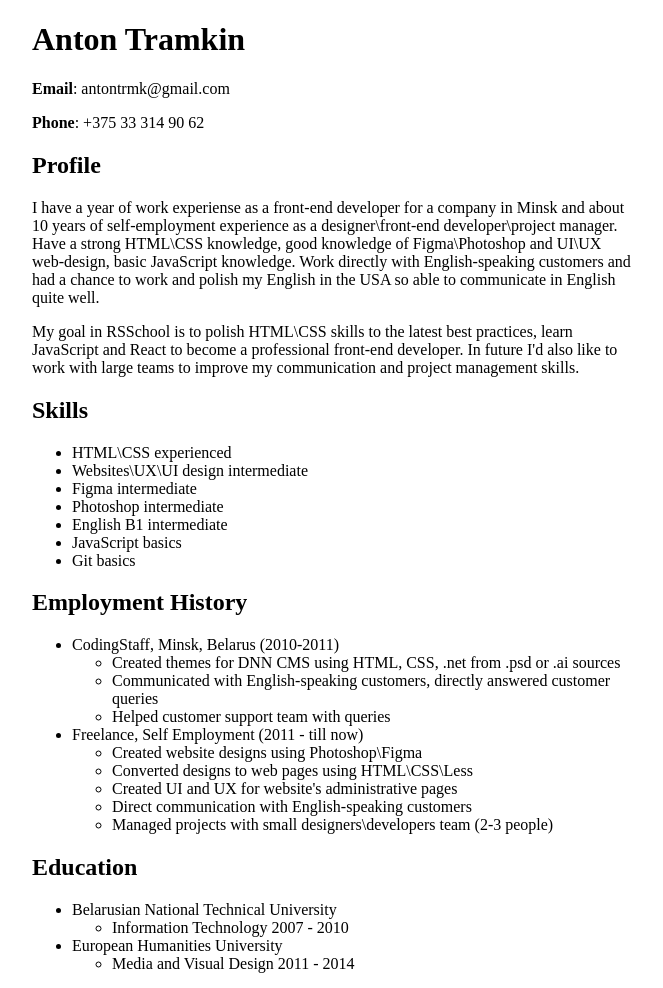
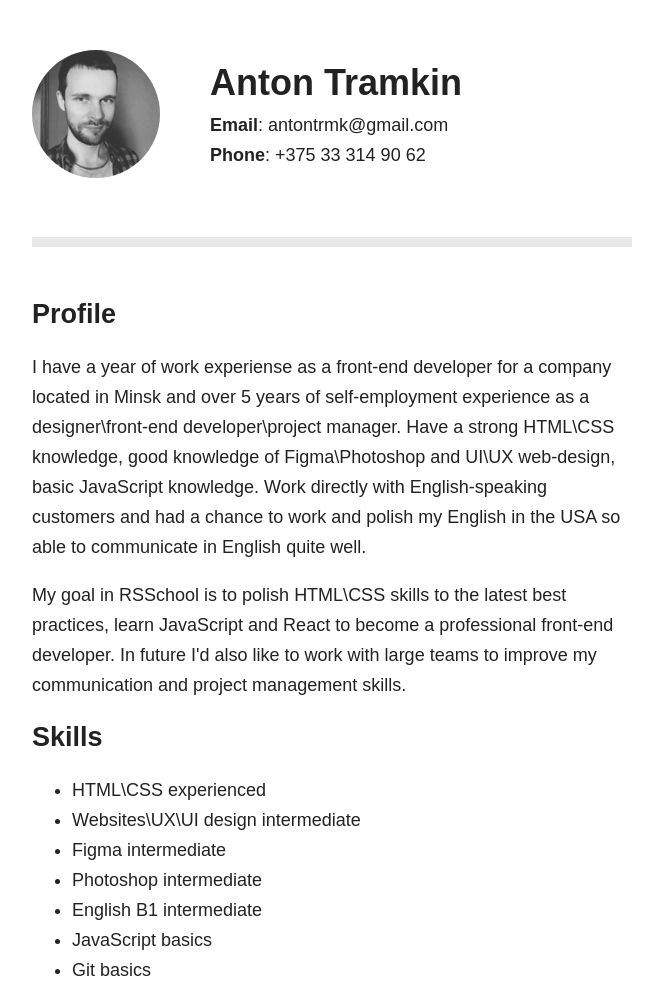
Before and after one commit to antontrmk/rsschool-cv, a plain HTML site: page index.html in a window 1280 px wide. Shown: the top 988 px of the page, without its empty margins (308-971 px from the left). Drawn offline with nearby package versions, Linux system fonts and the light colour scheme.

Commit message:
feat: add profile pic

```diff
--- a/index.html
+++ b/index.html
@@ -5,19 +5,28 @@
   <meta http-equiv="X-UA-Compatible" content="IE=edge">
   <meta name="viewport" content="width=device-width, initial-scale=1.0">
   <title>Anton Tramkin</title>
+  <link rel="stylesheet" href="https://cdnjs.cloudflare.com/ajax/libs/normalize/8.0.1/normalize.min.css" integrity="sha512-NhSC1YmyruXifcj/KFRWoC561YpHpc5Jtzgvbuzx5VozKpWvQ+4nXhPdFgmx8xqexRcpAglTj9sIBWINXa8x5w==" crossorigin="anonymous" />
   <link rel="stylesheet" href="style.css">
 </head>
 <body>
   <header class="wrapper">
-    <h1>Anton Tramkin</h1>
-    <p><strong>Email</strong>: antontrmk@gmail.com</p>
-    <p><strong>Phone</strong>: +375 33 314 90 62</p>
+    <div class="profile">
+      <div class="profile-pic">
+        <img src="./img/profile.png" alt="Profile picture" width="128" height="128">
+      </div>
+
+      <div class="profile-info">
+        <h1>Anton Tramkin</h1>
+        <p><strong>Email</strong>: antontrmk@gmail.com</p>
+        <p><strong>Phone</strong>: +375 33 314 90 62</p>
+      </div>
+    </div>
   </header>
 
   <main class="wrapper">
     <section>
       <h2>Profile</h2>
-      <p>I have a year of work experiense as a front-end developer for a company in Minsk and about 10 years of self-employment experience as a designer\front-end developer\project manager. Have a strong HTML\CSS knowledge, good knowledge of Figma\Photoshop and UI\UX web-design, basic JavaScript knowledge. Work directly with English-speaking customers and had a chance to work and polish my English in the USA so able to communicate in English quite well.</p>
+      <p>I have a year of work experiense as a front-end developer for a company located in Minsk and over 5 years of self-employment experience as a designer\front-end developer\project manager. Have a strong HTML\CSS knowledge, good knowledge of Figma\Photoshop and UI\UX web-design, basic JavaScript knowledge. Work directly with English-speaking customers and had a chance to work and polish my English in the USA so able to communicate in English quite well.</p>
       <p>My goal in RSSchool is to polish HTML\CSS skills to the latest best practices, learn JavaScript and React to become a professional front-end developer. In future I'd also like to work with large teams to improve my communication and project management skills.</p>
     </section>
 
@@ -82,8 +91,7 @@
         Code example
       </h2>
       <p>Just dummy code example, to show sourse code markdown</p>
-      <pre>
-// Copy one obj to another in JS
+      <pre>// Copy one obj to another in JS
 
 const myObj = {
     "a": 1,
@@ -99,8 +107,7 @@ for (let key in myObj) {
 
 myObjCopy.a = 5;
 console.log(myObj);
-console.log(myObjCopy);
-      </pre>
+console.log(myObjCopy);</pre>
     </section>
   </main>
 </body>
--- a/style.css
+++ b/style.css
@@ -1,4 +1,49 @@
+body {
+  font-family: Arial, Helvetica, sans-serif;
+  font-size: 18px;
+  line-height: 30px;
+  color: #222;
+}
+
+pre {
+    background-color: #222;
+    color: #fff;
+    padding: 50px;
+    border-radius: 10px;
+}
+header {
+  padding: 50px 0px;
+  border-bottom: 10px solid #e8e8e8;
+}
+
+.profile-info h1 {
+  margin-bottom: 12px;
+  margin-top: 0px;
+}
+
+.profile-info p {
+  margin: 0px;
+}
+
 .wrapper {
   width: 600px;
   margin: 0 auto;
 }
+
+main {
+  padding: 30px 00px;
+}
+
+.profile {
+  display: flex;
+  flex-direction: row;
+  align-items: center;
+}
+
+.profile-pic {
+  margin-right: 50px;
+}
+
+.profile-pic > img {
+  border-radius: 100%;
+}
```
Also changed, not shown: img/profile.png (added), 1 other file.
